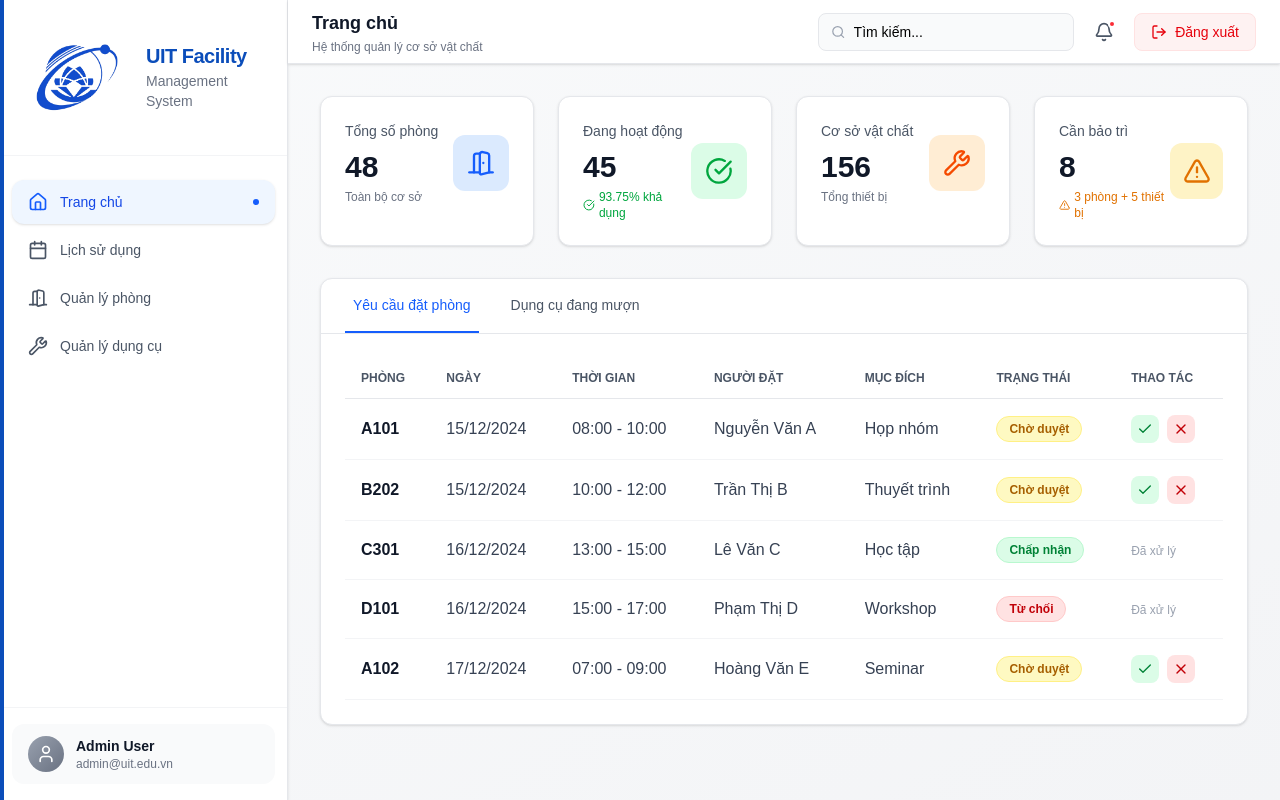
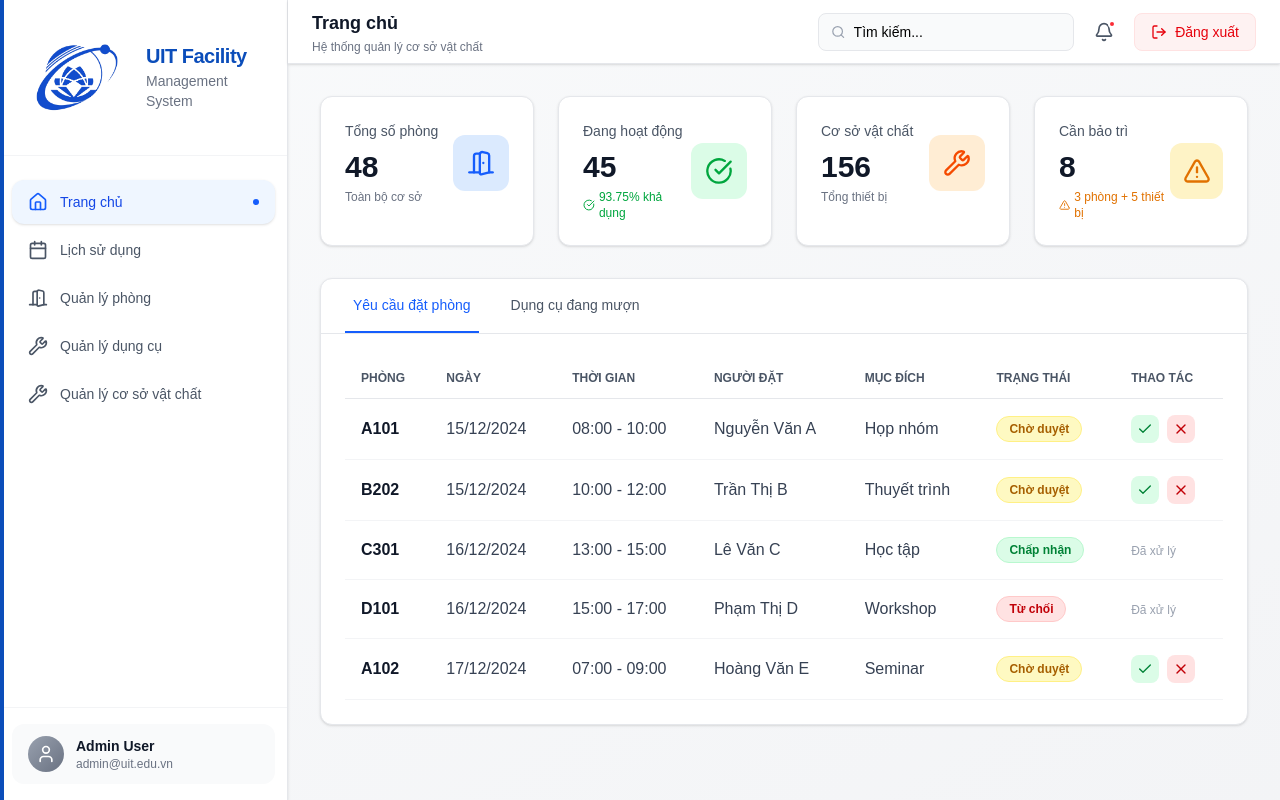
Before and after one commit to uit-facility-management/uit-fms-frontend, a Next.js app: page /homepage in a window 1280 px wide. Built offline with nearby package versions, Linux system fonts and the light colour scheme.

Commit message:
feat: facility management

```diff
--- a/src/app/homepage/components/SidebarNav.tsx
+++ b/src/app/homepage/components/SidebarNav.tsx
@@ -1,7 +1,7 @@
 "use client";
 import { Home, Calendar, DoorOpen, Wrench } from "lucide-react";
 
-type TabKey = "home" | "calendar" | "room" | "tools";
+type TabKey = "home" | "calendar" | "room" | "tools" | "facility";
 
 interface SidebarNavProps {
   active: TabKey;
@@ -14,6 +14,11 @@ export default function SidebarNav({ active, onChange }: SidebarNavProps) {
     { key: "calendar" as TabKey, label: "Lịch sử dụng", icon: Calendar },
     { key: "room" as TabKey, label: "Quản lý phòng", icon: DoorOpen },
     { key: "tools" as TabKey, label: "Quản lý dụng cụ", icon: Wrench },
+    {
+      key: "facility" as TabKey,
+      label: "Quản lý cơ sở vật chất",
+      icon: Wrench,
+    },
   ];
 
   return (
--- a/src/app/homepage/page.tsx
+++ b/src/app/homepage/page.tsx
@@ -8,7 +8,7 @@ import CalendarComponent from "./components/CalendarComponent";
 import RoomComponent from "./components/RoomManagement/RoomComponent";
 import ToolsComponent from "./components/ToolManagement/ToolsComponent";
 
-type TabKey = "home" | "calendar" | "room" | "tools";
+export type TabKey = "home" | "calendar" | "room" | "tools" | "facility";
 
 export default function HomePage() {
   const [tab, setTab] = useState<TabKey>("home");
@@ -28,6 +28,8 @@ export default function HomePage() {
         return "Quản lý dụng cụ";
       case "calendar":
         return "Lịch sử dụng";
+      case "facility":
+        return "Quản lý cơ sở vật chất";
     }
   };
 
```
